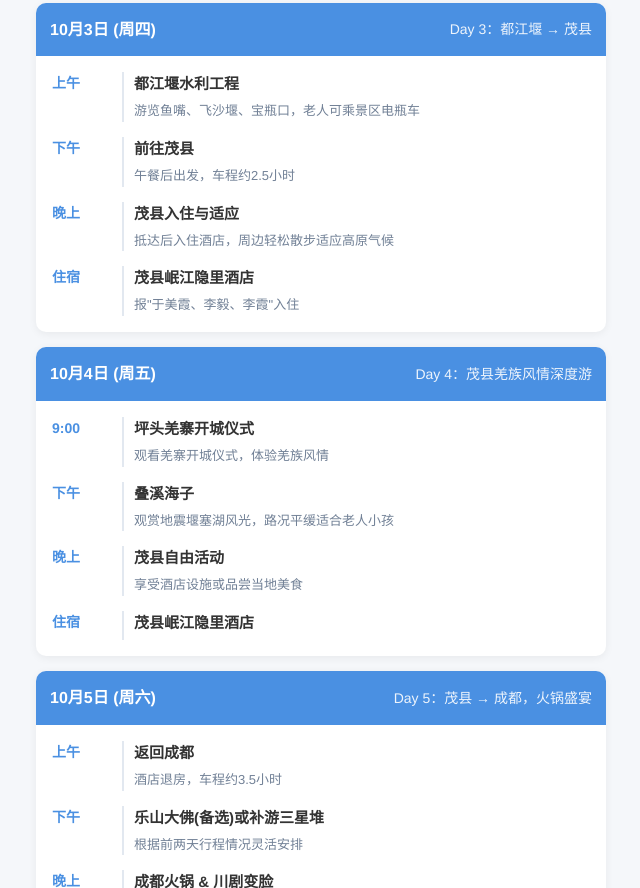
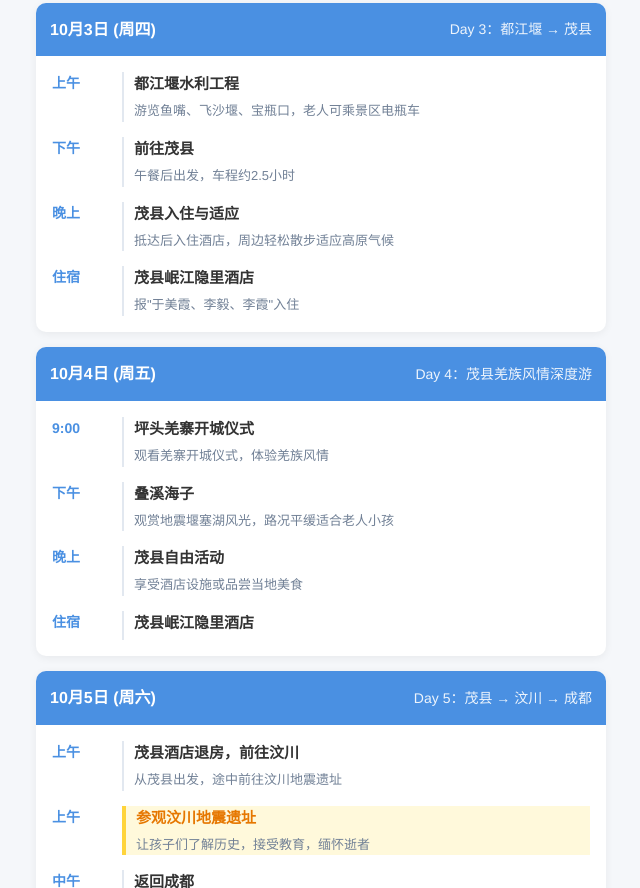
Before and after one commit to 15900306071-a11y/travel-plan, a plain HTML site: page index.html in a window 1280 px wide. Shown: the part 1912-2800 px from the top of the page, without its empty margins (319-959 px from the left). Drawn offline with Linux system fonts and the light colour scheme.

Commit message:
Update index.html
change,add wenchuan/taiguli

```diff
--- a/index.html
+++ b/index.html
@@ -199,6 +199,15 @@
             margin-right: 8px;
         }
 
+        .new-activity {
+            background-color: #fff9db;
+            border-left: 4px solid #ffd43b;
+        }
+
+        .new-activity .title {
+            color: #e67700;
+        }
+
         @media (max-width: 480px) {
             .info-grid {
                 grid-template-columns: 1fr;
@@ -255,7 +264,7 @@
             </div>
             <div class="info-item">
                 <div class="label">10月5日</div>
-                <div class="value">茂县→成都，火锅</div>
+                <div class="value">茂县→汶川→成都，太古里</div>
             </div>
             <div class="info-item">
                 <div class="label">10月6日</div>
@@ -364,7 +373,7 @@
                 <div class="time">住宿</div>
                 <div class="activity">
                     <div class="title">成都万达颐华酒店</div>
-                <div class="desc"></div>
+                    <div class="desc"></div>
                 </div>
             </div>
         </div>
@@ -447,21 +456,35 @@
     <div class="day-card">
         <div class="day-header">
             <div class="date">10月5日 (周六)</div>
-            <div class="day">Day 5：茂县 → 成都，火锅盛宴</div>
+            <div class="day">Day 5：茂县 → 汶川 → 成都</div>
         </div>
         <div class="day-content">
             <div class="time-slot">
                 <div class="time">上午</div>
                 <div class="activity">
+                    <div class="title">茂县酒店退房，前往汶川</div>
+                    <div class="desc">从茂县出发，途中前往汶川地震遗址</div>
+                </div>
+            </div>
+            <div class="time-slot">
+                <div class="time">上午</div>
+                <div class="activity new-activity">
+                    <div class="title">参观汶川地震遗址</div>
+                    <div class="desc">让孩子们了解历史，接受教育，缅怀逝者</div>
+                </div>
+            </div>
+            <div class="time-slot">
+                <div class="time">中午</div>
+                <div class="activity">
                     <div class="title">返回成都</div>
-                    <div class="desc">酒店退房，车程约3.5小时</div>
+                    <div class="desc">从汶川出发返回成都，车程约2.5小时</div>
                 </div>
             </div>
             <div class="time-slot">
                 <div class="time">下午</div>
-                <div class="activity">
-                    <div class="title">乐山大佛(备选)或补游三星堆</div>
-                    <div class="desc">根据前两天行程情况灵活安排</div>
+                <div class="activity new-activity">
+                    <div class="title">太古里</div>
+                    <div class="desc">游览成都时尚地标，感受现代与传统融合的商业街区</div>
                 </div>
             </div>
             <div class="time-slot">
@@ -522,7 +545,7 @@
             <div class="todo-checkbox"><input type="checkbox"></div>
             <div class="todo-content">
                 <div class="todo-title">确认包车司机已熟知全部行程</div>
-                <div class="todo-desc">特别明确10月1日、6日均前往天府机场</div>
+                <div class="todo-desc">特别明确10月1日、6日均前往天府机场，以及10月5日新增的汶川行程</div>
             </div>
         </div>
         <div class="todo-item">
```
